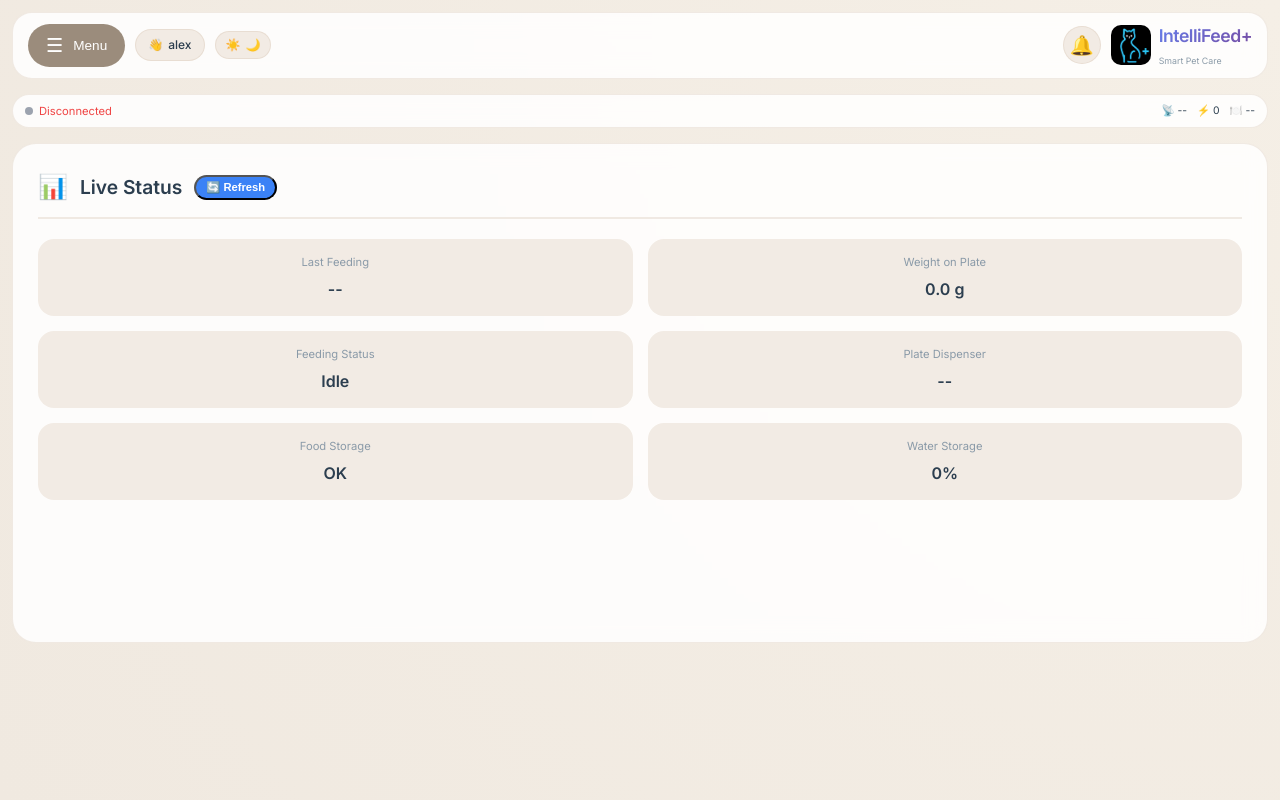
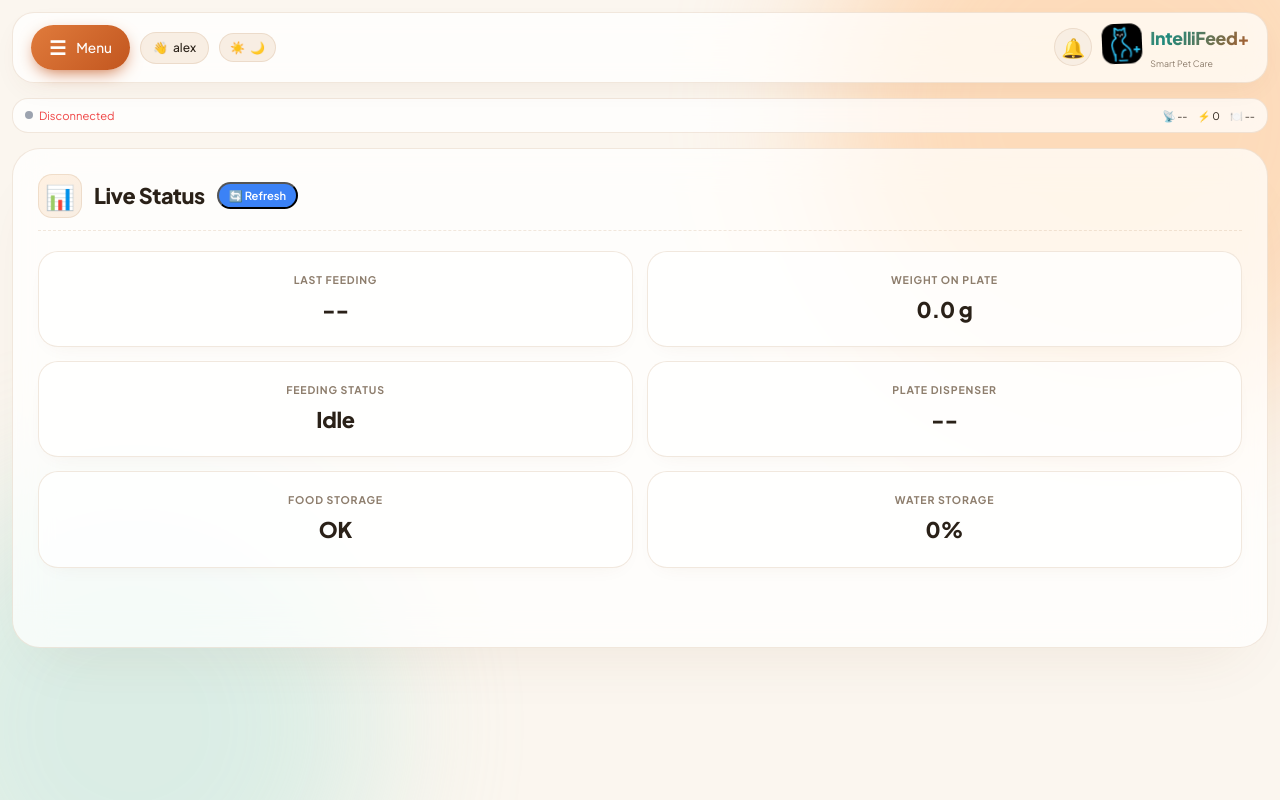
Before and after one commit to Xpicode/IntelliFeed, a PHP site: page / in a window 1280 px wide. Run offline with PHP 8.4, Linux system fonts and the light colour scheme; a user stored in the database is signed in; data comes from the database, SQL or seed files in the repository; data that the repository does not hold is empty.

Commit message:
Redesign: warm orange theme, new font, animations (theme.css + motion.js)
Co-Authored-By: Claude Opus 5.5 <noreply@anthropic.com>

```diff
--- a/camera.html
+++ b/camera.html
@@ -770,6 +770,8 @@
             }
         }
     </style>
+    <link href="https://fonts.googleapis.com/css2?family=Plus+Jakarta+Sans:wght@400;500;600;700;800&display=swap" rel="stylesheet">
+    <link rel="stylesheet" href="theme.css">
 </head>
 
 <body data-theme="light">
@@ -1047,6 +1049,7 @@
         });
     </script>
     <script src="camera.js"></script>
+<script src="motion.js"></script>
 </body>
 
 </html>
--- a/index.php
+++ b/index.php
@@ -1431,6 +1431,8 @@ $petCount = $stmt->fetch()['count'];
 }
 
     </style>
+    <link href="https://fonts.googleapis.com/css2?family=Plus+Jakarta+Sans:wght@400;500;600;700;800&display=swap" rel="stylesheet">
+    <link rel="stylesheet" href="theme.css">
 </head>
 <body data-theme="light">
 <div class="gradient-bg">
@@ -3381,5 +3383,6 @@ document.addEventListener('DOMContentLoaded', () => {
     if (disposeAndFeedBtn) disposeAndFeedBtn.addEventListener('click', disposeAndFeedNew);
 });
 </script>
+<script src="motion.js"></script>
 </body>
 </html>
--- a/login.php
+++ b/login.php
@@ -429,6 +429,8 @@ if ($_SERVER['REQUEST_METHOD'] === 'POST') {
             .login-logo img { height: 50px; }
         }
     </style>
+    <link href="https://fonts.googleapis.com/css2?family=Plus+Jakarta+Sans:wght@400;500;600;700;800&display=swap" rel="stylesheet">
+    <link rel="stylesheet" href="theme.css">
 </head>
 <body data-theme="light">
 <div class="gradient-bg">
@@ -581,5 +583,6 @@ if ($_SERVER['REQUEST_METHOD'] === 'POST') {
         }
     });
 </script>
+<script src="motion.js"></script>
 </body>
 </html>
--- a/register.php
+++ b/register.php
@@ -271,6 +271,8 @@ if ($_SERVER['REQUEST_METHOD'] === 'POST') {
             margin-top: 5px;
         }
     </style>
+    <link href="https://fonts.googleapis.com/css2?family=Plus+Jakarta+Sans:wght@400;500;600;700;800&display=swap" rel="stylesheet">
+    <link rel="stylesheet" href="theme.css">
 </head>
 <body>
     <div class="auth-container">
@@ -375,5 +377,6 @@ if ($_SERVER['REQUEST_METHOD'] === 'POST') {
             }
         }
     </script>
+<script src="motion.js"></script>
 </body>
 </html>
--- /dev/null
+++ b/theme.css
@@ -0,0 +1,397 @@
+/* theme.css - IntelliFeed+ look and motion.
+   Loaded after each page's own <style>, so it only restyles; every id, class
+   and onclick the pages rely on is left as it is. Pair: motion.js */
+
+/* ── Palette ─────────────────────────────────────────────── */
+:root, [data-theme="light"] {
+    --bg-primary: #fbf6ef;
+    --bg-gradient: transparent;
+    --text-primary: #2a2118;
+    --text-secondary: #67594b;
+    --text-muted: #8d7d6c;
+    --card-bg: rgba(255, 255, 255, 0.74);
+    --card-border: rgba(196, 160, 120, 0.24);
+    --shadow-color: rgba(120, 72, 30, 0.10);
+    --hover-bg: #fff1e2;
+    --input-bg: #ffffff;
+    --input-border: #ead8c3;
+    --badge-bg: #f8eee3;
+    --primary-accent: #c2561f;
+    --secondary-accent: #e07b3c;
+    --teal: #1f8a7d;
+    --blob-1: #ffc58f;
+    --blob-3: #a8e0d6;
+    --ring: rgba(224, 123, 60, 0.35);
+    --primary: var(--primary-accent);
+    --primary-light: var(--secondary-accent);
+    --primary-dark: var(--primary-accent);
+    --blur-bg: var(--card-bg);
+    --gradient-1: linear-gradient(120deg, var(--secondary-accent), var(--primary-accent));
+    --ease-out: cubic-bezier(.22, 1, .36, 1);
+    --ease-spring: cubic-bezier(.34, 1.56, .64, 1);
+}
+
+[data-theme="dark"] {
+    --bg-primary: #14110e;
+    --text-primary: #f6ede3;
+    --text-secondary: #cdbcaa;
+    --text-muted: #9a8a79;
+    --card-bg: rgba(33, 28, 23, 0.72);
+    --card-border: rgba(255, 196, 140, 0.09);
+    --shadow-color: rgba(0, 0, 0, 0.45);
+    --hover-bg: #2b231c;
+    --input-bg: #221c17;
+    --input-border: #3b3128;
+    --badge-bg: #221c16;
+    --primary-accent: #d0652b;
+    --secondary-accent: #f0a05c;
+    --teal: #4cc2b2;
+    --blob-1: #7a3b14;
+    --blob-3: #124a44;
+    --ring: rgba(240, 160, 92, 0.30);
+}
+
+/* ── Base ────────────────────────────────────────────────── */
+html { background: var(--bg-primary); }
+body {
+    font-family: 'Plus Jakarta Sans', 'Inter', system-ui, sans-serif !important;
+    background: var(--bg-primary) !important;
+    color: var(--text-primary);
+    transition: background-color .5s ease, color .5s ease;
+    -webkit-font-smoothing: antialiased;
+}
+button, input, select, textarea { font-family: inherit; }
+.gradient-bg { background: transparent !important; }
+::selection { background: var(--secondary-accent); color: #fff; }
+:focus-visible { outline: 3px solid var(--ring); outline-offset: 2px; }
+
+/* Ambient background: three soft blobs drifting slowly behind everything */
+/* body is its own stacking context, so z-index -1 sits above its background */
+body { position: relative; isolation: isolate; }
+body::before, body::after {
+    content: "";
+    position: fixed;
+    z-index: -1;
+    border-radius: 50%;
+    filter: blur(70px);
+    opacity: .55;
+    pointer-events: none;
+}
+body::before {
+    width: 46vmax; height: 46vmax; top: -16vmax; right: -12vmax;
+    background: var(--blob-1);
+    animation: drift-a 22s ease-in-out infinite alternate;
+}
+body::after {
+    width: 38vmax; height: 38vmax; bottom: -14vmax; left: -10vmax;
+    background: var(--blob-3);
+    opacity: .38;
+    animation: drift-b 26s ease-in-out infinite alternate;
+}
+@keyframes drift-a { to { transform: translate(-8vmax, 10vmax) scale(1.12); } }
+@keyframes drift-b { to { transform: translate(10vmax, -6vmax) scale(1.18); } }
+
+/* ── Shared motion keyframes ─────────────────────────────── */
+@keyframes rise     { from { opacity: 0; transform: translateY(18px); } to { opacity: 1; transform: none; } }
+@keyframes drop     { from { opacity: 0; transform: translateY(-16px); } to { opacity: 1; transform: none; } }
+@keyframes pop-in   { from { opacity: 0; transform: scale(.9) translateY(14px); } to { opacity: 1; transform: none; } }
+@keyframes fade     { from { opacity: 0; } to { opacity: 1; } }
+@keyframes ping     { 0% { transform: scale(1); opacity: .7; } 100% { transform: scale(3.2); opacity: 0; } }
+@keyframes bob      { 0%, 100% { transform: translateY(0) rotate(0); } 50% { transform: translateY(-4px) rotate(-3deg); } }
+@keyframes wiggle   { 0%, 100% { transform: rotate(0); } 20% { transform: rotate(14deg); } 40% { transform: rotate(-12deg); } 60% { transform: rotate(8deg); } 80% { transform: rotate(-4deg); } }
+@keyframes value-pop { 0% { transform: scale(1); } 35% { transform: scale(1.14); color: var(--secondary-accent); } 100% { transform: scale(1); } }
+@keyframes shimmer  { from { background-position: -200% 0; } to { background-position: 200% 0; } }
+@keyframes glow     { 0%, 100% { box-shadow: 0 0 0 0 var(--ring); } 50% { box-shadow: 0 0 0 8px transparent; } }
+@keyframes ripple   { to { transform: scale(4); opacity: 0; } }
+@keyframes toast-in { from { opacity: 0; transform: translate(-50%, -24px) scale(.92); } to { opacity: 1; transform: translate(-50%, 0) scale(1); } }
+
+/* ── Dashboard: header ───────────────────────────────────── */
+.main-header {
+    border-radius: 22px;
+    padding: 12px 18px;
+    box-shadow: 0 10px 30px -12px var(--shadow-color);
+    backdrop-filter: blur(16px) saturate(1.3);
+    animation: drop .6s var(--ease-out) both;
+}
+.logo-area h1 {
+    font-weight: 800;
+    letter-spacing: -.02em;
+    background: linear-gradient(120deg, var(--primary-accent), var(--secondary-accent), var(--teal), var(--primary-accent));
+    background-size: 300% 100%;
+    -webkit-background-clip: text; background-clip: text;
+    color: transparent;
+    animation: shimmer 9s linear infinite;
+}
+.logo-small { animation: bob 4s ease-in-out infinite; border-radius: 12px; }
+
+.burger-btn, .btn-save, .btn-login {
+    background: linear-gradient(135deg, var(--secondary-accent), var(--primary-accent)) !important;
+    color: #fff;
+    font-weight: 600;
+    box-shadow: 0 6px 18px -6px var(--primary-accent);
+}
+.burger-btn, .btn-save, .btn-cancel, .btn-danger, .btn-login, .btn-feed, .btn-tare, .badge,
+.add-schedule-btn, .edit-schedule-btn, .delete-schedule-btn, .log-filter-btn, .history-filter-btn,
+.feed-again-option, .note-action-btn, .view-all-link button {
+    position: relative;
+    overflow: hidden;
+    transition: transform .25s var(--ease-spring), box-shadow .25s ease, background-color .25s ease, filter .25s ease !important;
+}
+.burger-btn:hover, .btn-save:hover, .btn-login:hover, .btn-feed:hover, .add-schedule-btn:hover, .badge:hover {
+    transform: translateY(-2px);
+    filter: brightness(1.05);
+    box-shadow: 0 10px 24px -8px var(--primary-accent);
+}
+.burger-btn:active, .btn-save:active, .btn-cancel:active, .btn-danger:active, .btn-login:active,
+.btn-feed:active, .btn-tare:active, .badge:active, .theme-toggle:active, .plate-option:active { transform: scale(.95); }
+
+.theme-toggle { transition: transform .4s var(--ease-spring) !important; }
+.theme-toggle:hover { transform: rotate(-12deg) scale(1.06); }
+.user-badge { border-radius: 999px; }
+
+.notification-bell { transition: transform .3s var(--ease-spring); }
+.notification-bell:hover span:first-child { display: inline-block; animation: wiggle .7s ease; }
+.bell-badge { animation: pop-in .4s var(--ease-spring) both; }
+
+/* Menu dropdown: items cascade in */
+.dropdown-menu { border-radius: 20px; box-shadow: 0 24px 50px -16px var(--shadow-color); backdrop-filter: blur(18px); }
+.dropdown-menu.show { animation: pop-in .35s var(--ease-out) both; transform-origin: top left; }
+.dropdown-menu.show .dropdown-item { animation: rise .4s var(--ease-out) both; }
+.dropdown-menu.show .dropdown-item:nth-child(2)  { animation-delay: .03s; }
+.dropdown-menu.show .dropdown-item:nth-child(4)  { animation-delay: .06s; }
+.dropdown-menu.show .dropdown-item:nth-child(5)  { animation-delay: .09s; }
+.dropdown-menu.show .dropdown-item:nth-child(6)  { animation-delay: .12s; }
+.dropdown-menu.show .dropdown-item:nth-child(7)  { animation-delay: .15s; }
+.dropdown-menu.show .dropdown-item:nth-child(8)  { animation-delay: .18s; }
+.dropdown-menu.show .dropdown-item:nth-child(9)  { animation-delay: .21s; }
+.dropdown-menu.show .dropdown-item:nth-child(10) { animation-delay: .24s; }
+.dropdown-menu.show .dropdown-item:nth-child(12) { animation-delay: .27s; }
+.dropdown-item { transition: background-color .2s ease, transform .25s var(--ease-out); border-radius: 14px; }
+.dropdown-item:hover { transform: translateX(4px); }
+.dropdown-item:hover .dropdown-icon { transform: scale(1.18) rotate(-6deg); }
+.dropdown-icon { transition: transform .3s var(--ease-spring); }
+.dropdown-item.active { background: linear-gradient(135deg, var(--secondary-accent), var(--primary-accent)) !important; color: #fff; }
+.dropdown-item.active .dropdown-title { color: #fff; }
+
+.notification-dropdown.show { animation: pop-in .35s var(--ease-out) both; transform-origin: top right; }
+.notification-dropdown-item { animation: rise .35s var(--ease-out) both; }
+
+/* ── Status bar: live dot with a radar ping ──────────────── */
+.arduino-status-bar {
+    border-radius: 16px;
+    backdrop-filter: blur(14px);
+    animation: drop .6s .08s var(--ease-out) both;
+}
+.live-dot { position: relative; }
+.live-dot.connected::after, .live-dot.connecting::after {
+    content: ""; position: absolute; inset: 0; border-radius: 50%;
+    background: inherit;
+    animation: ping 1.8s var(--ease-out) infinite;
+}
+
+/* ── Main panel ──────────────────────────────────────────── */
+.main-content {
+    border-radius: 28px;
+    box-shadow: 0 30px 60px -30px var(--shadow-color);
+    backdrop-filter: blur(18px) saturate(1.3);
+    animation: rise .7s .15s var(--ease-out) both;
+    scrollbar-width: thin;
+    scrollbar-color: var(--input-border) transparent;
+}
+.panel-header { border-bottom: 1px dashed var(--card-border); }
+.panel-header h2 { font-size: 1.35rem; font-weight: 800; letter-spacing: -.02em; }
+.panel-header .panel-icon {
+    display: grid; place-items: center;
+    width: 44px; height: 44px; border-radius: 14px;
+    background: linear-gradient(135deg, var(--hover-bg), var(--badge-bg));
+    box-shadow: inset 0 0 0 1px var(--card-border);
+}
+
+/* Panel switch (motion.js adds .panel-enter): children rise in sequence */
+#panelContent.panel-enter > * { animation: rise .55s var(--ease-out) both; }
+#panelContent.panel-enter > *:nth-child(2) { animation-delay: .06s; }
+#panelContent.panel-enter > *:nth-child(3) { animation-delay: .12s; }
+#panelContent.panel-enter > *:nth-child(4) { animation-delay: .18s; }
+#panelContent.panel-enter > *:nth-child(n+5) { animation-delay: .24s; }
+#panelContent.panel-enter .panel-icon { animation: pop-in .6s .1s var(--ease-spring) both; }
+#panelContent.panel-enter .live-status-item,
+#panelContent.panel-enter .schedule-item,
+#panelContent.panel-enter .journal-note,
+#panelContent.panel-enter .log-entry,
+#panelContent.panel-enter .water-widget,
+#panelContent.panel-enter .card { animation: pop-in .5s var(--ease-out) both; animation-delay: calc(var(--i, 0) * 55ms + .1s); }
+
+/* Status tiles */
+.live-status-grid { gap: 14px; }
+.live-status-item {
+    position: relative;
+    border-radius: 20px;
+    padding: 20px 16px;
+    background: var(--card-bg);
+    border: 1px solid var(--card-border);
+    box-shadow: 0 8px 22px -14px var(--shadow-color);
+    transition: transform .35s var(--ease-spring), box-shadow .35s ease, border-color .35s ease;
+    overflow: hidden;
+}
+.live-status-item::before {
+    content: ""; position: absolute; inset: 0 0 auto 0; height: 3px;
+    background: linear-gradient(90deg, var(--secondary-accent), var(--teal));
+    transform: scaleX(0); transform-origin: left;
+    transition: transform .5s var(--ease-out);
+}
+.live-status-item:hover { transform: translateY(-4px); box-shadow: 0 18px 32px -16px var(--shadow-color); border-color: var(--ring); }
+.live-status-item:hover::before, .live-status-item.is-live::before { transform: scaleX(1); }
+.live-status-item.is-live { animation: glow 1.6s ease-in-out infinite; }
+.live-status-label { text-transform: uppercase; letter-spacing: .08em; font-size: .66rem; font-weight: 700; }
+.live-status-value { font-size: 1.35rem; font-weight: 800; letter-spacing: -.01em; display: inline-block; }
+.value-pop { animation: value-pop .6s var(--ease-spring); }
+
+/* Cards, lists, rows */
+.card, .schedule-item, .journal-note, .log-entry, .water-widget {
+    border-radius: 18px;
+    transition: transform .3s var(--ease-out), box-shadow .3s ease, background-color .3s ease;
+}
+.card:hover, .schedule-item:hover, .journal-note:hover, .water-widget:hover {
+    transform: translateY(-3px);
+    box-shadow: 0 16px 30px -18px var(--shadow-color);
+}
+.recent-feedings-table tr { transition: background-color .2s ease; }
+.recent-feedings-table tbody tr { animation: fade .4s ease both; }
+.status-badge.active { position: relative; }
+
+/* Feed button and plate choice */
+.btn-feed {
+    border-radius: 999px !important;
+    background: linear-gradient(135deg, var(--secondary-accent), var(--primary-accent)) !important;
+    color: #fff !important;
+    font-weight: 700;
+    font-size: 1rem !important;
+    padding: 14px 18px !important;
+    border: none !important;
+    box-shadow: 0 10px 26px -10px var(--primary-accent);
+}
+.btn-feed .btn-portion { background: rgba(255, 255, 255, .22) !important; color: #fff !important; }
+.plate-option { transition: transform .3s var(--ease-spring), border-color .2s ease, background-color .2s ease; }
+.plate-option:hover { transform: translateY(-3px); }
+.plate-option.selected { animation: value-pop .5s var(--ease-spring); }
+
+[data-theme="dark"] .selector-label, [data-theme="dark"] .btn-tare { color: var(--text-secondary) !important; }
+
+/* Gauges glide instead of jumping */
+.weight-fill, .water-bar-fill, [id$="FillPanel"] { transition: height .9s var(--ease-out), width .9s var(--ease-out) !important; }
+
+/* Inputs */
+.form-group input, .form-group select, .form-group textarea, #portionSlider {
+    border-radius: 12px;
+    transition: border-color .2s ease, box-shadow .2s ease;
+}
+.form-group input:focus, .form-group select:focus, .form-group textarea:focus {
+    outline: none;
+    border-color: var(--secondary-accent);
+    box-shadow: 0 0 0 4px var(--ring);
+}
+#portionSlider { accent-color: var(--primary-accent); }
+
+/* Modals: backdrop fades, sheet springs up (replays each time it opens) */
+.modal { animation: fade .25s ease both; background: rgba(30, 18, 8, .45) !important; }
+.modal-content {
+    border-radius: 26px !important;
+    border: 1px solid var(--card-border);
+    box-shadow: 0 40px 80px -30px rgba(0, 0, 0, .45);
+    backdrop-filter: blur(20px);
+    animation: pop-in .45s var(--ease-spring) both;
+}
+[data-theme="dark"] .modal-content { background: rgba(33, 28, 23, .96) !important; }
+.close-modal { transition: transform .3s var(--ease-spring), color .2s; }
+.close-modal:hover { transform: rotate(90deg) scale(1.15); color: var(--primary-accent); }
+
+/* Banners and toasts */
+#foodEmptyBanner, #waterContainerMissingBanner, #plateTimeoutBanner { animation: drop .5s var(--ease-spring) both !important; }
+.toast-notification {
+    animation: toast-in .45s var(--ease-spring) forwards !important;
+    backdrop-filter: blur(12px);
+    border-radius: 999px;
+}
+
+/* Ripple dot that motion.js drops where you click */
+.fx-ripple {
+    position: absolute; width: 40px; height: 40px; margin: -20px 0 0 -20px;
+    border-radius: 50%; background: currentColor; opacity: .28;
+    pointer-events: none; animation: ripple .6s var(--ease-out) forwards;
+}
+
+/* Theme switch: circular reveal (motion.js, View Transitions API) */
+::view-transition-old(root), ::view-transition-new(root) { animation: none; mix-blend-mode: normal; }
+
+/* ── Login page ──────────────────────────────────────────── */
+.login-card {
+    border-radius: 30px !important;
+    background: var(--card-bg) !important;
+    backdrop-filter: blur(22px) saturate(1.4);
+    border: 1px solid var(--card-border) !important;
+    box-shadow: 0 40px 80px -36px var(--shadow-color) !important;
+    animation: pop-in .8s var(--ease-spring) both;
+}
+.login-logo img { animation: bob 4s ease-in-out infinite; }
+.login-header h1 { font-weight: 800; letter-spacing: -.02em; animation: rise .6s .15s var(--ease-out) both; }
+.login-header .subtitle { animation: rise .6s .22s var(--ease-out) both; }
+.login-card form .form-group, .login-card .checkbox-group, .login-card .btn-login, .login-card .links { animation: rise .6s var(--ease-out) both; }
+.login-card form .form-group:nth-of-type(1) { animation-delay: .28s; }
+.login-card form .form-group:nth-of-type(2) { animation-delay: .34s; }
+.login-card .checkbox-group { animation-delay: .40s; }
+.login-card .btn-login { animation-delay: .46s; border-radius: 999px !important; }
+.login-card .links { animation-delay: .52s; }
+.login-card input {
+    border-radius: 14px !important;
+    transition: border-color .2s ease, box-shadow .2s ease, transform .2s ease;
+}
+.login-card input:focus { outline: none; border-color: var(--secondary-accent) !important; box-shadow: 0 0 0 4px var(--ring) !important; }
+.login-card a { color: var(--primary-accent); }
+.alert { animation: drop .5s var(--ease-spring) both; border-radius: 14px; }
+.alert-error { animation: drop .5s var(--ease-spring) both, wiggle .5s .5s ease; }
+
+/* ── Register page (had its own purple look) ─────────────── */
+.auth-container {
+    background: var(--card-bg) !important;
+    backdrop-filter: blur(22px) saturate(1.4);
+    border: 1px solid var(--card-border);
+    border-radius: 30px !important;
+    box-shadow: 0 40px 80px -36px var(--shadow-color) !important;
+    animation: pop-in .8s var(--ease-spring) both !important;
+    color: var(--text-primary);
+}
+.auth-title { color: var(--text-primary) !important; font-weight: 800; letter-spacing: -.02em; }
+.auth-subtitle { color: var(--text-secondary) !important; }
+.auth-container .form-group { animation: rise .55s var(--ease-out) both; }
+.auth-container .form-group:nth-of-type(1) { animation-delay: .15s; }
+.auth-container .form-group:nth-of-type(2) { animation-delay: .20s; }
+.auth-container .form-group:nth-of-type(3) { animation-delay: .25s; }
+.auth-container .form-group:nth-of-type(4) { animation-delay: .30s; }
+.auth-container .form-group:nth-of-type(5) { animation-delay: .35s; }
+.auth-container .form-group:nth-of-type(n+6) { animation-delay: .40s; }
+.auth-container input {
+    border-radius: 14px !important;
+    border-color: var(--input-border) !important;
+    transition: border-color .2s ease, box-shadow .2s ease;
+}
+.auth-container input:focus { outline: none; border-color: var(--secondary-accent) !important; box-shadow: 0 0 0 4px var(--ring) !important; }
+.auth-container button[type="submit"], .auth-container .btn {
+    background: linear-gradient(135deg, var(--secondary-accent), var(--primary-accent)) !important;
+    color: #fff !important;
+    border-radius: 999px !important;
+    box-shadow: 0 8px 22px -8px var(--primary-accent);
+    transition: transform .25s var(--ease-spring), filter .25s ease;
+    position: relative; overflow: hidden;
+}
+.auth-container button[type="submit"]:hover { transform: translateY(-2px); filter: brightness(1.05); }
+.auth-container a { color: var(--primary-accent) !important; }
+
+/* ── Respect "reduce motion" ─────────────────────────────── */
+@media (prefers-reduced-motion: reduce) {
+    *, *::before, *::after {
+        animation-duration: .01ms !important;
+        animation-iteration-count: 1 !important;
+        animation-delay: 0s !important;
+        transition-duration: .01ms !important;
+    }
+}
```
Also changed, not shown: motion.js (added, +94 -0 lines).
